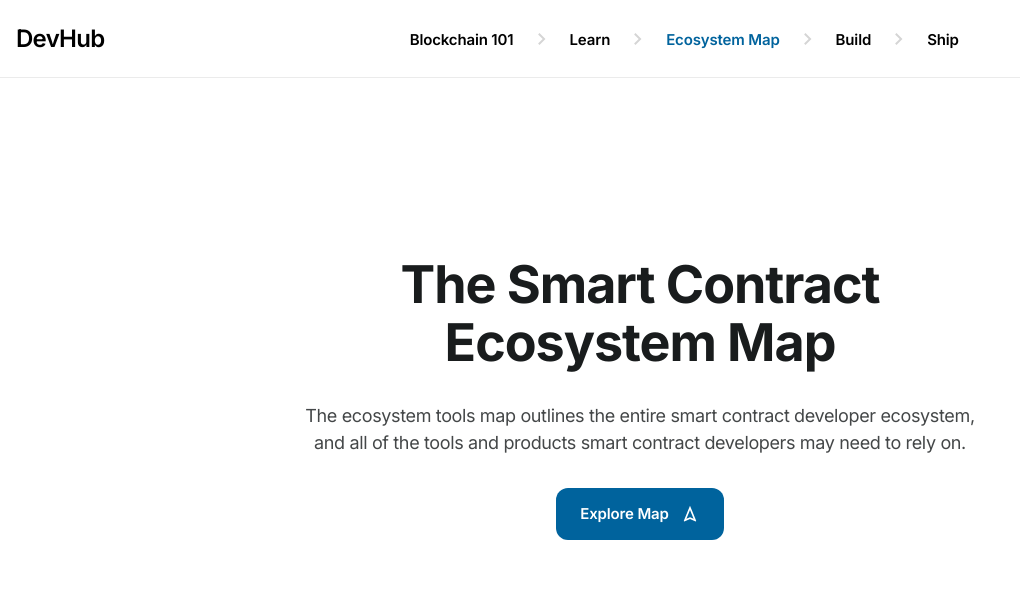
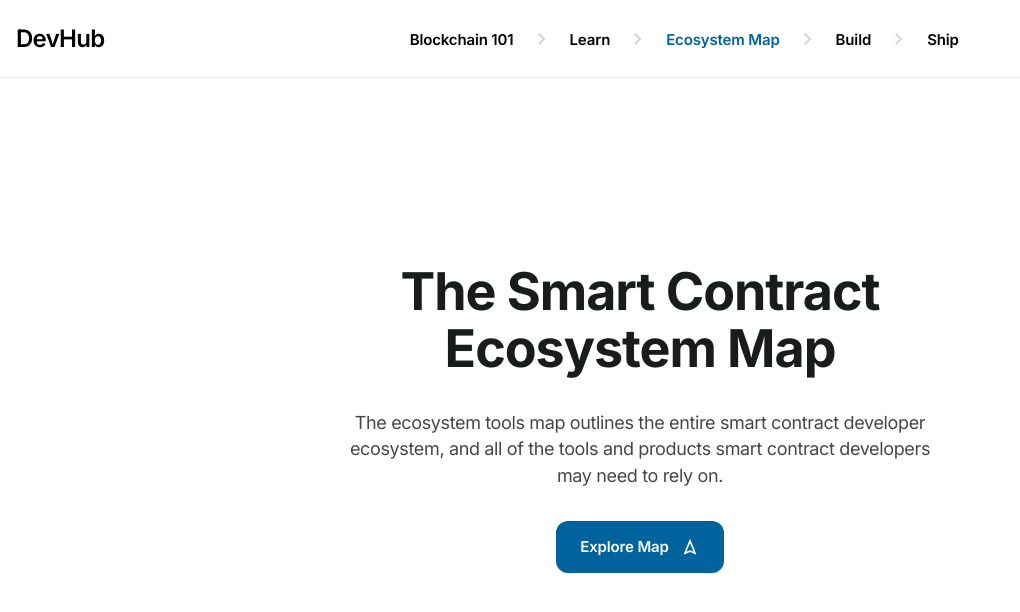
Before and after one commit to smartcontractkit/blockchain-developer-hub, a Next.js app: page /ecosystem-map in a window 1280 px wide. Shown: the top 612 px of the page, without its empty margins (0-1020 px from the left). Built offline with nearby package versions, Linux system fonts and the light colour scheme.

Commit message:
Feat: Ecosystem page style cleanups

```diff
--- a/pages/ecosystem-map/EcosystemMap.module.css
+++ b/pages/ecosystem-map/EcosystemMap.module.css
@@ -1,6 +1,6 @@
 .container {
   width: 100%;
-  min-height: 80vh;
+  min-height: 85vh;
   display: flex;
   justify-content: center;
   align-items: center;
@@ -24,7 +24,7 @@
   font-size: 1.125rem;
   line-height: 147%;
   color: var(--neural-800-color);
-  margin: 2rem 0;
+  margin: 2rem auto;
 }
 .content > * {
   margin-inline: auto;
@@ -34,4 +34,7 @@
   .content {
     width: 44rem;
   }
+  .content p {
+    width: 37.75rem;
+  }
 }
```
